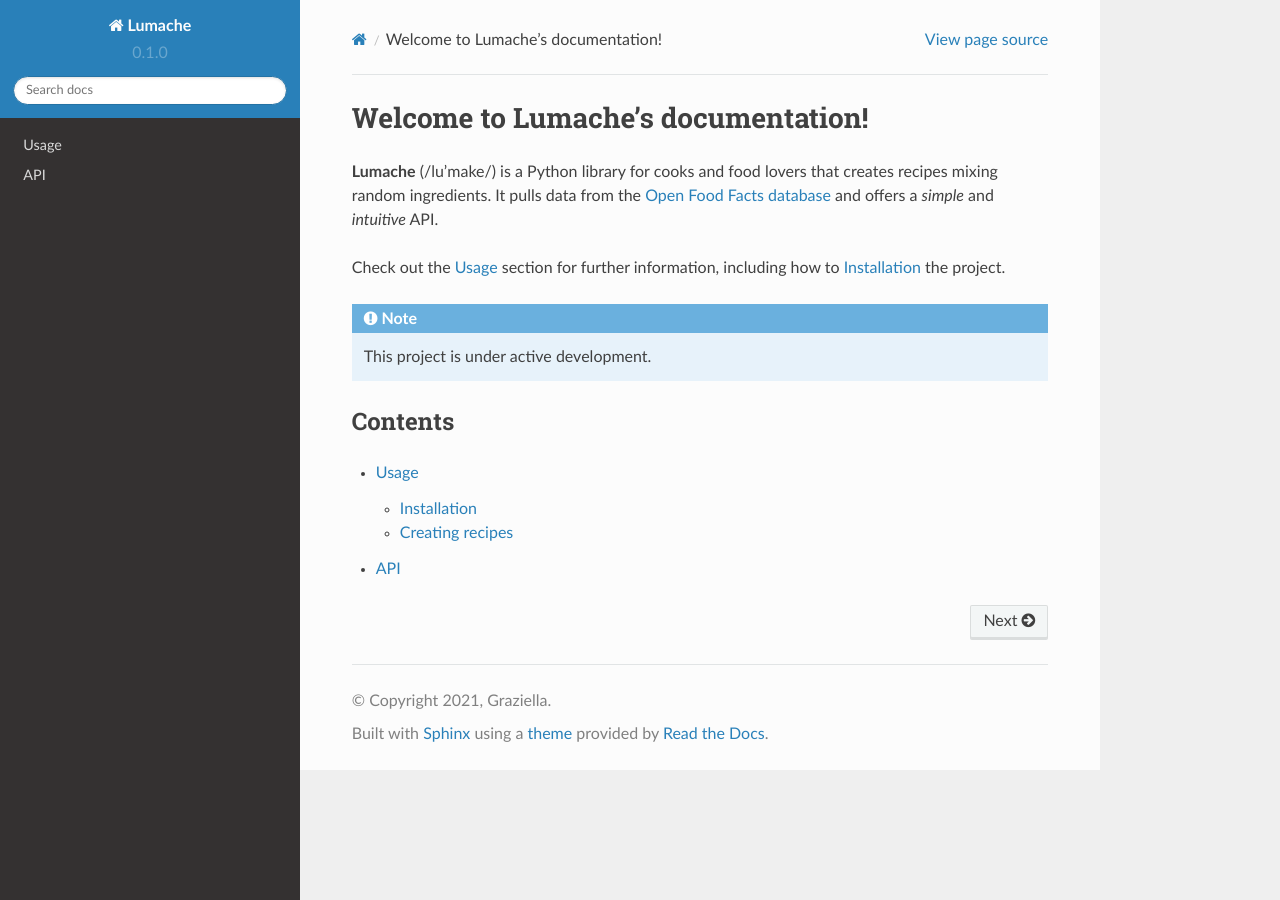
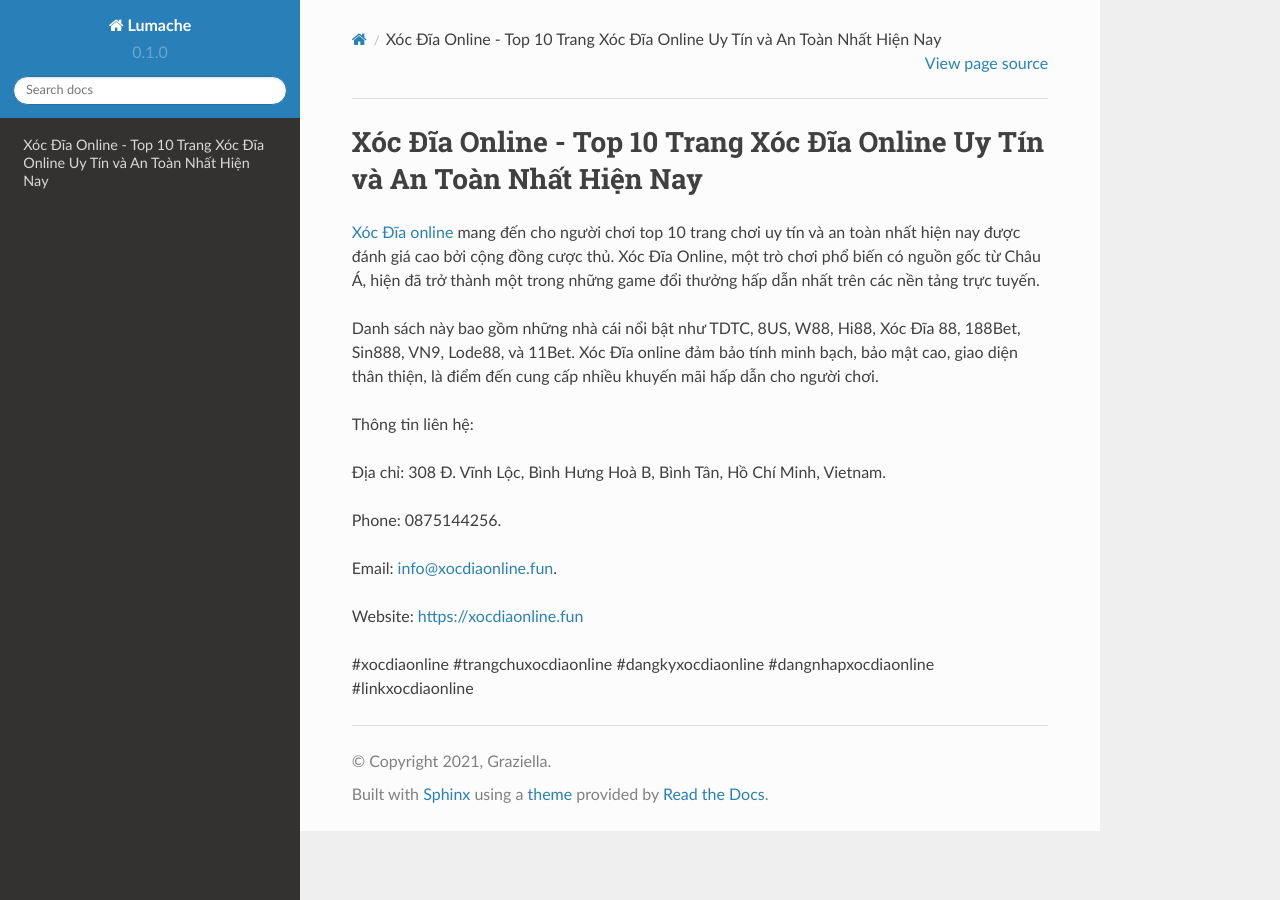
Before and after one commit to luongchanvien962/xocdiaonlinefun, a Sphinx documentation site: the page built from docs/source/index.rst, in a window 1280 px wide. Built offline with Sphinx 7.4.7 and the Read the Docs theme 2.0.0, drawn with Linux system fonts in a browser that asks for light colours.

Commit message:
Update index.rst

```diff
--- a/docs/source/index.rst
+++ b/docs/source/index.rst
@@ -1,22 +1,18 @@
-Welcome to Lumache's documentation!
+Xóc Đĩa Online - Top 10 Trang Xóc Đĩa Online Uy Tín và An Toàn Nhất Hiện Nay
 ===================================
 
-**Lumache** (/lu'make/) is a Python library for cooks and food lovers
-that creates recipes mixing random ingredients.
-It pulls data from the `Open Food Facts database <https://world.openfoodfacts.org/>`_
-and offers a *simple* and *intuitive* API.
+`Xóc Đĩa online <https://xocdiaonline.fun>`_ mang đến cho người chơi top 10 trang chơi uy tín và an toàn nhất hiện nay được đánh giá cao bởi cộng đồng cược thủ. Xóc Đĩa Online, một trò chơi phổ biến có nguồn gốc từ Châu Á, hiện đã trở thành một trong những game đổi thưởng hấp dẫn nhất trên các nền tảng trực tuyến.
 
-Check out the :doc:`usage` section for further information, including
-how to :ref:`installation` the project.
+Danh sách này bao gồm những nhà cái nổi bật như TDTC, 8US, W88, Hi88, Xóc Đĩa 88, 188Bet, Sin888, VN9, Lode88, và 11Bet. Xóc Đĩa online đảm bảo tính minh bạch, bảo mật cao, giao diện thân thiện, là điểm đến cung cấp nhiều khuyến mãi hấp dẫn cho người chơi.
 
-.. note::
+Thông tin liên hệ:
 
-   This project is under active development.
+Địa chỉ: 308 Đ. Vĩnh Lộc, Bình Hưng Hoà B, Bình Tân, Hồ Chí Minh, Vietnam.
 
-Contents
---------
+Phone: 0875144256.
 
-.. toctree::
+Email: info@xocdiaonline.fun.
 
-   usage
-   api
+Website: https://xocdiaonline.fun
+
+#xocdiaonline #trangchuxocdiaonline #dangkyxocdiaonline #dangnhapxocdiaonline #linkxocdiaonline
```
